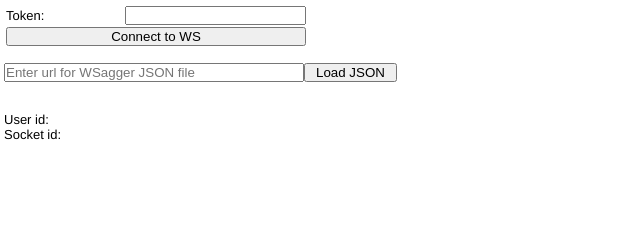
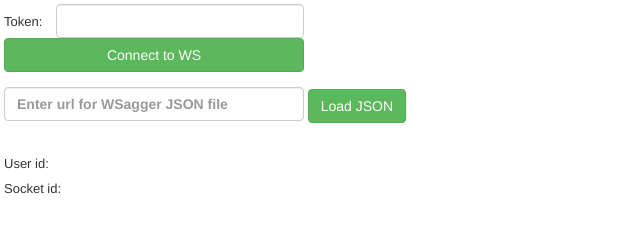
Before and after one commit to gbksoft/wsagger, a website: page wsagger.html in a window 1280 px wide. Shown: the whole page, without its empty margins (0-640 px from the left). Drawn offline with nearby package versions, Linux system fonts and the light colour scheme.

Commit message:
wsagger fix1.1 - Added Bootstrap, changed CDN routes, styles

```diff
--- a/css/styles.css
+++ b/css/styles.css
@@ -40,8 +40,7 @@ body {
 #jsonloader {
 }
 
-#jsonloader [type='text'] {
-    float: left;
+#jsonloader .url {
     width: 300px;
 }
 
@@ -50,6 +49,5 @@ body {
     clear: both;
 }
 
-#jsonloader [type='submit'] {
-    padding: 0px 10px;
+#jsonloader .submit {
 }
--- a/js/wsagger.js
+++ b/js/wsagger.js
@@ -2,17 +2,14 @@
 var config = {
     port: 25780,
     namespace: '/front_space'
-//          data: data
 };
-//      var data   = config.data;
 
 var data = {};
-
 
 $('#jsonloader').submit(function (evt) {
 
     evt.preventDefault();
-    $('#jsonloader').find('.error').html("");  // clear error message
+    $('#jsonloader').find('.error').html("").fadeIn();  // clear error message
 
     var jsonPromise = $.getJSON( $(this).find('.url').val() )
         .then(
@@ -30,10 +27,8 @@ $('#jsonloader').submit(function (evt) {
                         +  JSON.stringify (data.info.version) + '<br>'
                         + '</p>';
 
-                // for (var k in data) {
+
                     var scenarios = data.scenarios;
-                    // delete data.scenarios;
-
 
                     scenarios.forEach(function(elem, i){
                         text += '<div>&nbsp;<br><font color=blue>' + elem.name + '</font>\n<div>';
@@ -48,25 +43,13 @@ $('#jsonloader').submit(function (evt) {
 
                     });
 
-                    /* for (var s_ in scenarios) {
-                        text += '<p>&nbsp;<br><font color=blue>' + s_ + '</font>\n<p>';
+                setHTML ('data', text);
 
-                        var s = scenarios[s_];
-                        for (var v in s) {
-                            text += v + ': '+ JSON.stringify (s[v]) + '\n<br>';
-                        }
-
-                        tryData[++tryNum] = s.flow;
-                        text += '<button onclick="tryScenario ('+ tryNum + ')">Try!</button><br>\n';
-
-                    }*/
-
-                // }
-
-                setHTML ('data', text);
                 $('#jsonloader').find('.error').html( "JSON was loaded successfully" ).fadeOut('slow');
 
-            }, function() {  // error callback
+            },
+
+            function() {  // error callback
                 $('#jsonloader').find('.error').html( "JSON failed to load: URL is probably incorrect" );
             }
         );
--- a/wsagger.html
+++ b/wsagger.html
@@ -2,6 +2,7 @@
 <html>
 <head>
     <title>WSagger</title>
+    <link rel="stylesheet" href="https://cdn.jsdelivr.net/bootstrap/3.3.7/css/bootstrap.min.css">
     <link rel="stylesheet" href="css/styles.css">
 </head>
 <body>
@@ -11,20 +12,22 @@
     <table id="connect" width=300>
         <tr>
             <td>Token:</td>
-            <td align=right><input id="login"></td>
+            <td align=right><input class='form-control' id="login"></td>
         </tr>
         <tr>
-            <td colspan=2 align=center><input type="submit" style="width:300px;" value="Connect to WS"
-                                              onclick="Connect(); return false;"></td>
+            <td colspan=2 align=center>
+                <input type="submit" class="btn btn-success" style="width:300px;" value="Connect to WS"
+                                              onclick="Connect(); return false;">
+            </td>
         </tr>
     </table>
     &nbsp;
     <form action="" id="jsonloader" name="json-load">
         <label>
-            <input type="text" class="url" name="url" placeholder="Enter url for WSagger JSON file">
+            <input type="text" class="form-control url" name="url" placeholder="Enter url for WSagger JSON file">
             <span class="error"></span>
         </label>
-        <input type="submit" value="Load JSON">
+        <input class="submit btn btn-success" type="submit" value="Load JSON">
     </form>
 
     <br>
@@ -41,8 +44,11 @@
     <ul id="socketLog"></ul>
 </div>
 
-<script src="https://cdn.socket.io/socket.io-1.2.0.js"></script>
-<script src="http://code.jquery.com/jquery-1.11.1.js"></script>
+<!--<script src="https://cdn.socket.io/socket.io-1.2.0.js"></script>-->
+<!--<script src="http://code.jquery.com/jquery-1.11.1.js"></script>-->
+<script src="https://cdn.jsdelivr.net/socket.io-client/1.3.2/socket.io.min.js"></script>
+<script src="https://ajax.googleapis.com/ajax/libs/jquery/1.11.1/jquery.min.js"></script>
+<script src="hhttps://cdn.jsdelivr.net/bootstrap/3.3.7/js/bootstrap.min.js"></script>
 <script src="js/wsagger.js"></script>
 
 </body>
```
